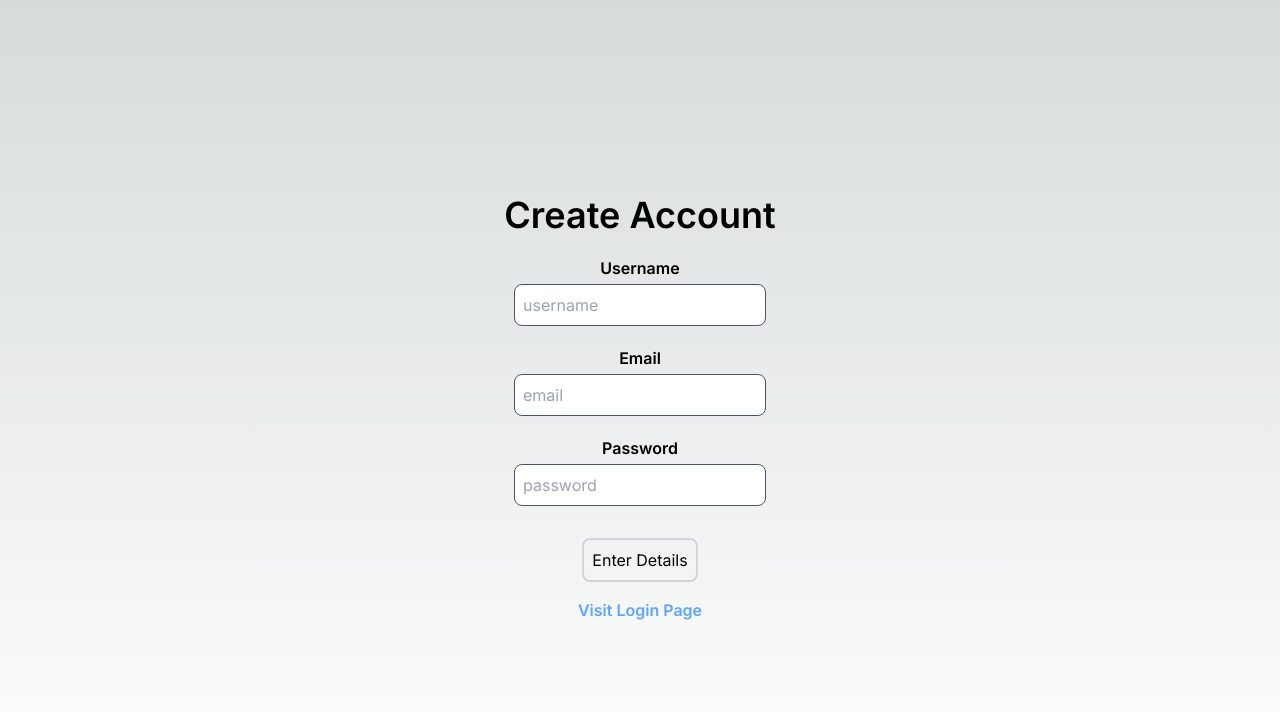
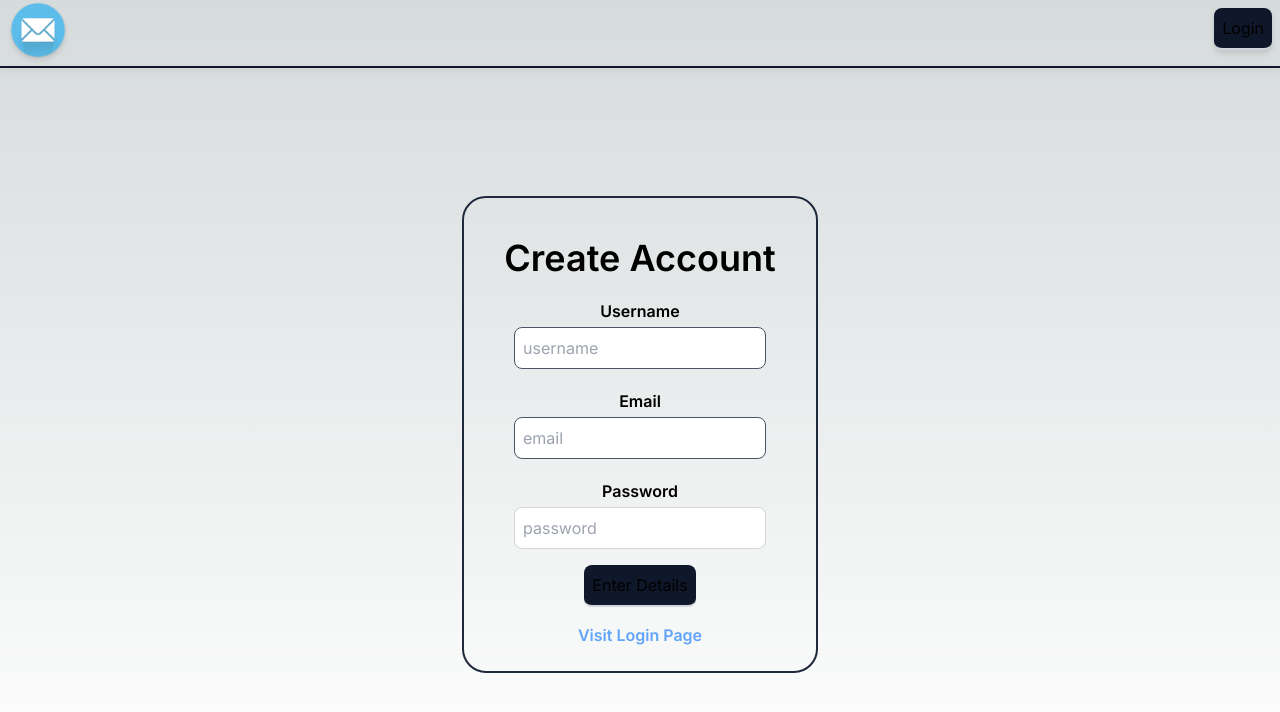
Before and after one commit to sahilansarimondal/mail-service, a Next.js app: page /signup in a window 1280 px wide. Shown: the top 712 px of the page. Built offline with nearby package versions, Linux system fonts and the light colour scheme.

Commit message:
tailwind added in login and singup

```diff
--- a/src/app/layout.tsx
+++ b/src/app/layout.tsx
@@ -1,22 +1,34 @@
-import type { Metadata } from 'next'
-import { Inter } from 'next/font/google'
-import './globals.css'
+import type { Metadata } from "next";
+import { Inter } from "next/font/google";
+import "./globals.css";
+import { Navbar } from "./ui/Navbar";
+import { Footer } from "./ui/Footer";
 
-const inter = Inter({ subsets: ['latin'] })
+const inter = Inter({ subsets: ["latin"] });
 
 export const metadata: Metadata = {
-  title: 'Create Next App',
-  description: 'Generated by create next app',
-}
+  title: "Create Next App",
+  description: "Generated by create next app",
+};
 
 export default function RootLayout({
   children,
 }: {
-  children: React.ReactNode
+  children: React.ReactNode;
 }) {
   return (
     <html lang="en">
-      <body className={inter.className}>{children}</body>
+      <body className={inter.className}>
+        <div className="flex flex-col justify-between border-blue-500 min-h-lvh">
+          <div>
+            <Navbar />
+          </div>
+          <div>{children}</div>
+          <div className="">
+            <Footer />
+          </div>
+        </div>
+      </body>
     </html>
-  )
+  );
 }
--- a/src/app/login/page.tsx
+++ b/src/app/login/page.tsx
@@ -40,16 +40,17 @@ export default function LoginPage() {
   }, [user]);
 
   return (
-    <div className="flex flex-col items-center justify-center min-h-screen py-2">
+    <div className="flex items-center justify-center">
+      <div className="flex p-6 justify-center items-center flex-col border-2 rounded-3xl border-slate-800">
         <h1 className="text-4xl m-4 font-semibold">
           {loading ? "Loading..." : " Welcome back"}
         </h1>
-      <hr />
+
         <label htmlFor="email" className="m-1 font-semibold">
           Email
         </label>
         <input
-        className="p-2 border border-gray-300 rounded-lg mb-4 focus: border-gray-600 text-black"
+          className="p-2 border border-gray-300 rounded-lg mb-4 focus:border-gray-600 text-black"
           type="text"
           id="email"
           value={user.email}
@@ -60,7 +61,7 @@ export default function LoginPage() {
           Password
         </label>
         <input
-        className="p-2 border border-gray-300 rounded-lg mb-4 focus: border-gray-600 text-black"
+          className="p-2 border border-gray-300 rounded-lg mb-4 focus:border-gray-600 text-black"
           type="text"
           id="password"
           value={user.password}
@@ -76,10 +77,11 @@ export default function LoginPage() {
 
         <button
           onClick={onLogin}
-        className="p-2 border-2 border-gray-300 rounded-lg mb-4 hover:border-green-500 "
+          className="p-2 border-b-2 border-gray-300 bg-slate-900 rounded-lg mb-4 hover:border-blue-500 hover:bg-slate-800 "
         >
           {buttonDisabled ? "Enter details" : "Login"}
         </button>
+
         <Link
           className="text-blue-400 font-semibold hover:font-bold hover:text-blue-500 "
           href={"/signup"}
@@ -87,5 +89,6 @@ export default function LoginPage() {
           Visit Signup Page
         </Link>
       </div>
+    </div>
   );
 }
--- a/src/app/signup/page.tsx
+++ b/src/app/signup/page.tsx
@@ -42,7 +42,8 @@ export default function LoginPage() {
     }
   }, [user]);
   return (
-    <div className="flex flex-col items-center justify-center min-h-screen py-2">
+    <div className="flex flex-col items-center justify-center ">
+      <div className="flex p-6 justify-center items-center flex-col border-2 rounded-3xl border-slate-800">
         <h1 className="text-4xl m-4 font-semibold">
           {loading ? "Loading..." : "Create Account"}
         </h1>
@@ -73,7 +74,7 @@ export default function LoginPage() {
           Password
         </label>
         <input
-        className="p-2 border border-gray-300 rounded-lg mb-4 focus: border-gray-600 text-black"
+          className="p-2 border border-gray-300 rounded-lg mb-4 focus:border-slate-900 text-black"
           type="text"
           id="password"
           value={user.password}
@@ -82,7 +83,7 @@ export default function LoginPage() {
         />
         <button
           onClick={onSignup}
-        className="p-2 mt-4 border-2 border-gray-300 rounded-lg mb-4 hover:border-green-600 "
+          className="p-2 border-b-2 border-gray-300 bg-slate-900 rounded-lg mb-4 hover:border-blue-500 hover:bg-slate-800 "
         >
           {buttonDisabled ? "Enter Details" : "Sign Up"}
         </button>
@@ -93,5 +94,6 @@ export default function LoginPage() {
           Visit Login Page
         </Link>
       </div>
+    </div>
   );
 }
--- /dev/null
+++ b/src/app/ui/Footer.tsx
@@ -0,0 +1,3 @@
+export const Footer = () => {
+  return <div className=""></div>;
+};
--- /dev/null
+++ b/src/app/ui/Navbar.tsx
@@ -0,0 +1,30 @@
+"use client";
+import Image from "next/image";
+import Link from "next/link";
+import { usePathname } from "next/navigation";
+
+export const Navbar = () => {
+  const pathname = usePathname();
+  console.log(pathname);
+  return (
+    <div className="flex justify-between border-b-2 drop-shadow-md border-slate-900  ">
+      <Link href={"/"}>
+        <Image
+          className="mx-2"
+          src="/logoimg.png"
+          alt="logo"
+          width={"60"}
+          height={"50"}
+        />
+      </Link>
+      <Link
+        href={pathname === "/signup" ? "/login" : "/signup"}
+        className="mt-2 pr-2"
+      >
+        <button className="p-2 border-b-2 border-gray-300  bg-slate-900 rounded-lg mb-4 hover:border-blue-500 hover:bg-slate-800">
+          {pathname === "/signup" ? "Login" : "Signup"}
+        </button>
+      </Link>
+    </div>
+  );
+};
```
Also changed, not shown: public/logoimg.png (added). Lines whose indentation alone changed are shown as unchanged.
